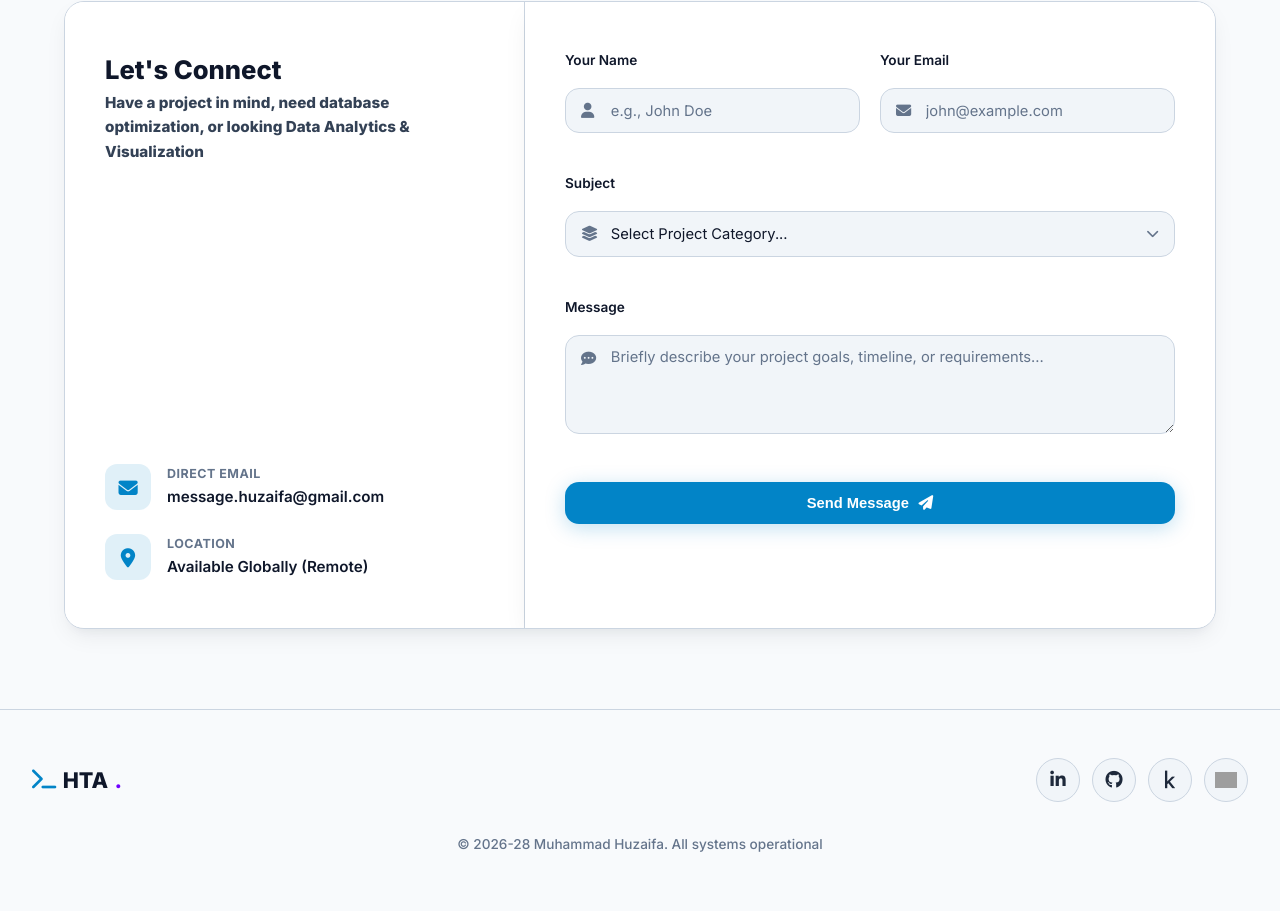
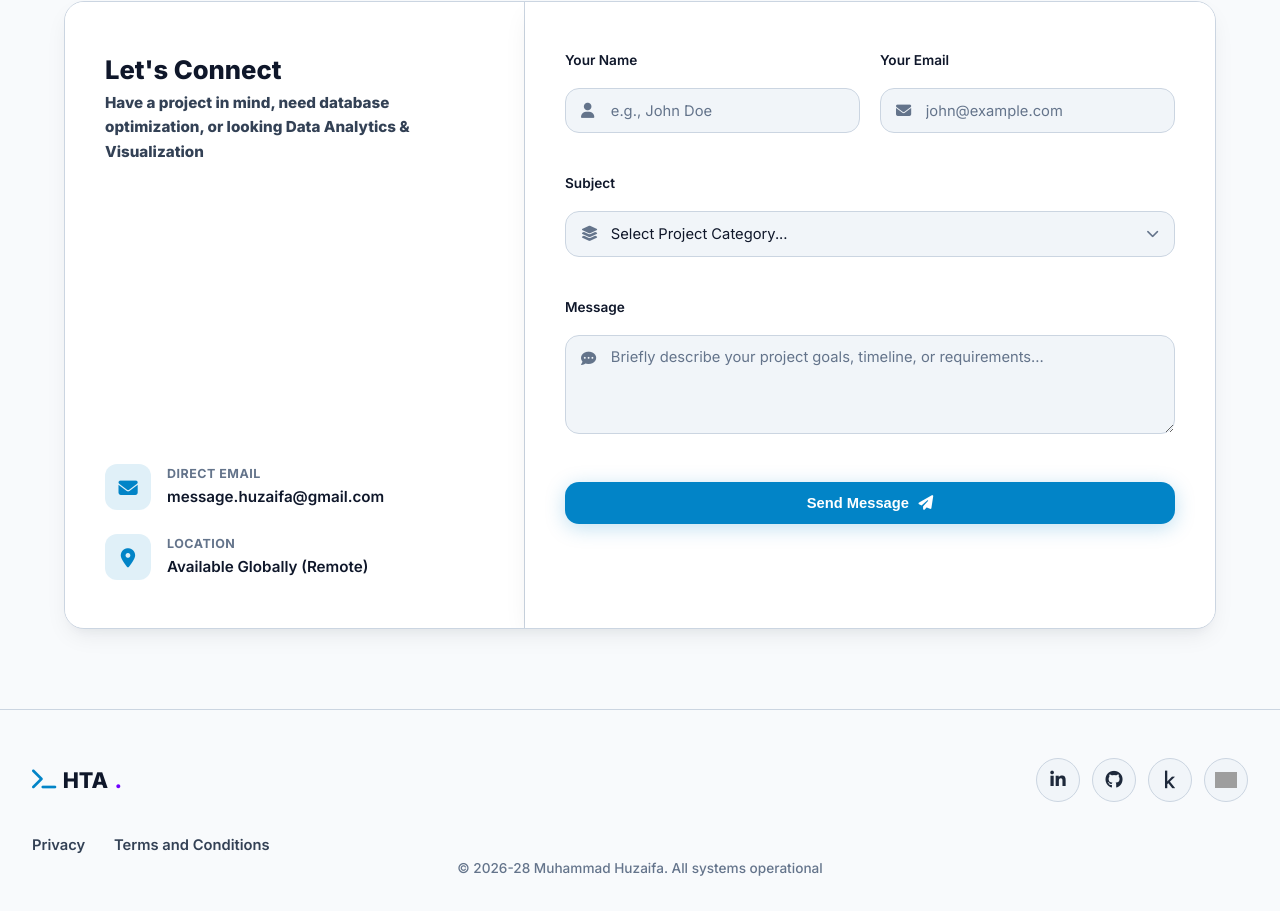
Before and after one commit to MuhammadHuzaifaG/muhammadhuzaifag.github.io, a plain HTML site: page index.html in a window 1280 px wide. Shown: the part 8613-9524 px from the top of the page. Before the commit the page ends 9501 px from the top, so only its background shows below. Drawn offline with nearby package versions, Linux system fonts and the light colour scheme; grey boxes are pictures that could not be loaded; animation ran at ten frames a second; a script that the page names is missing.

Commit message:
Update index.html

```diff
--- a/index.html
+++ b/index.html
@@ -131,7 +131,7 @@
                 <li><a href="#about" class="nav-link">About Me</a></li>
                 <li><a href="#certifications" class="nav-link">Certifications</a></li>
                 <li><a href="#testimonials" class="nav-link">Testimonials</a></li>
-                <li><a href="https://huzaifatheanalyst.xyz/privacy.html" class="nav-link">Privacy</a></li>
+                <li><a href="muhammadhuzaifag.github.io/privacy.html" class="nav-link">Privacy</a></li>
             </ul>
             <div class="nav-action-mobile">
                 <a href="#contact" class="btn btn-primary tracking-cta" data-cta-location="Mobile Drawer">Consultation</a>
@@ -1113,6 +1113,15 @@ LIMIT 5;</textarea>
             </div>
         </div>
         <div class="footer-bottom">
+            <nav class="nav-pipeline">
+            <ul class="nav-links">
+                <li><a href="muhammadhuzaifag.github.io/privacy.html" class="nav-link">Privacy</a></li>
+                <li><a href="muhammadhuzaifag.github.io/terms-and-conditions.html" class="nav-link">Terms and Conditions</a></li>
+            </ul>
+            <div class="nav-action-mobile">
+                <a href="#contact" class="btn btn-primary tracking-cta" data-cta-location="Mobile Drawer">Consultation</a>
+            </div>
+        </nav>
             <p>&copy; 2026-28 Muhammad Huzaifa. All systems operational</p>
         </div>
     </footer>
```
